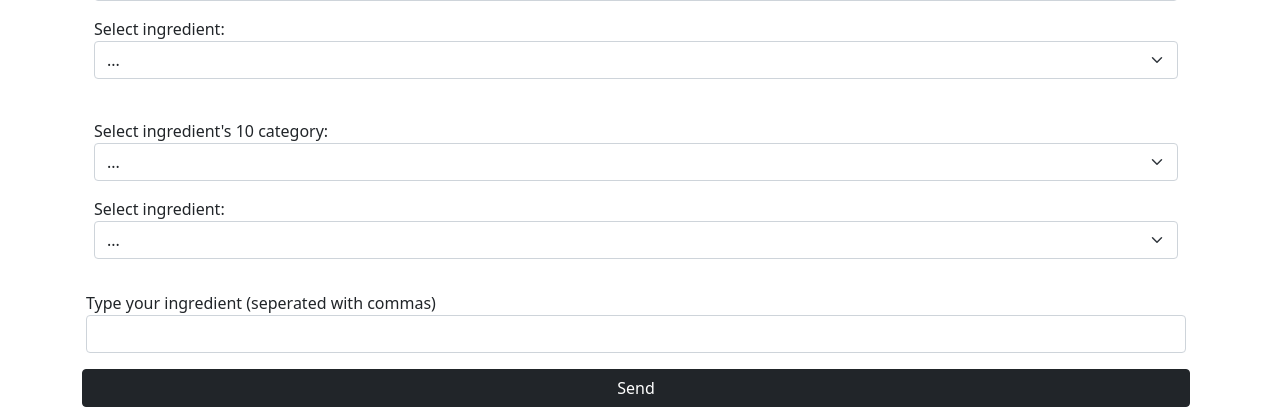
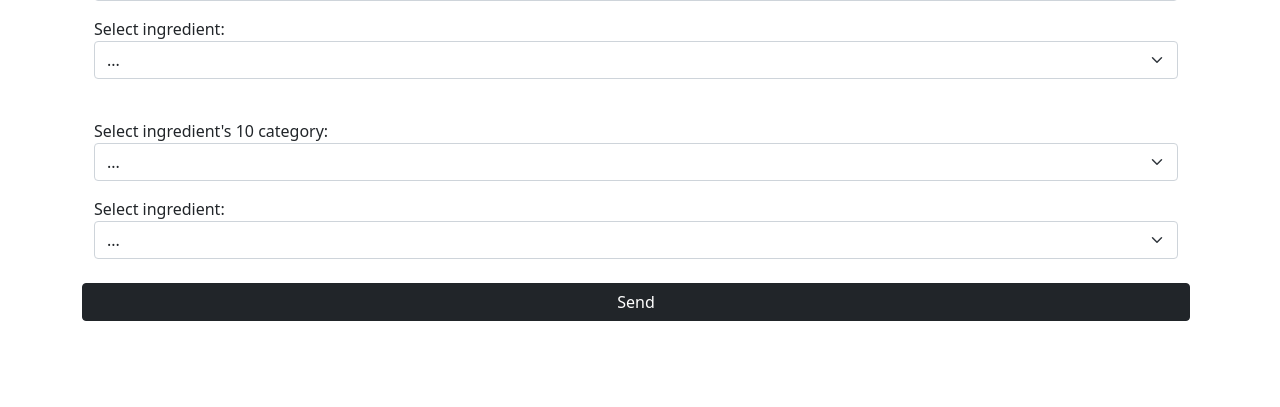
Before and after one commit to Magenta24/get-dishes-client, a Flask app: page / in a window 1280 px wide. Shown: the part 1517-1924 px from the top of the page. After the commit the page ends 1838 px from the top, so only its background shows below. Run offline with Flask 2, Linux system fonts and the light colour scheme; data that the repository does not hold is empty.

Commit message:
refactoring

```diff
--- a/app/forms.py
+++ b/app/forms.py
@@ -34,7 +34,6 @@ class InputForm(FlaskForm):
 
     category10 = SelectField('Category', choices = [],  validators = [DataRequired()])
     ingredient10 = SelectField('Ingredient', choices = [], validators = [DataRequired()])
-    ingredients = StringField('Edges', validators = [DataRequired()])
 
     submit = SubmitField('Submit')
 
--- a/app/routes.py
+++ b/app/routes.py
@@ -41,21 +41,3 @@ def check_dishes():
     # print(user_ingredients, type(user_ingredients))
     dishes_response = requests.post(SERVICE1_URL + '/dishes', json=user_ingredients)
     return str(dishes_response.json())
-
-@app.route('/recipie', methods=['POST'])
-def algorithm():
-    algorithm = request.args.get("algorithm", default="")
-    nodes = request.args.get("nodes", default=[])
-    edges = request.args.get("nodes", default=[])
-    bidirectional = request.args.get("bidirectional", default=False, type=None)
-
-    response = requests.post(GRAPH_SERVICE_URL + "/algorithm?", data={
-        "algorithm": algorithm,
-        "nodes": nodes,
-        "edges": edges,
-        "bidirectional": bidirectional
-    })
-
-    # Some magic I will do Here :P
-
-    print(response.json)
--- a/app/templates/index.html
+++ b/app/templates/index.html
@@ -129,11 +129,6 @@
                     {{ form.ingredient10(class="form-select", id="ingredient10") }}
                 </div>
             </div>
-
-            <div class="form-group col-md-12 p-2">
-                <label for="ingredients" class="text">Type your ingredient (seperated with commas)</label><br>
-                {{ form.ingredients(type="text", class="form-control", id="ingredients") }}
-            </div>
             <div class="d-grid gap-2">
                 <input type="submit" class="btn btn-dark" value="Send">
             </div>
```
